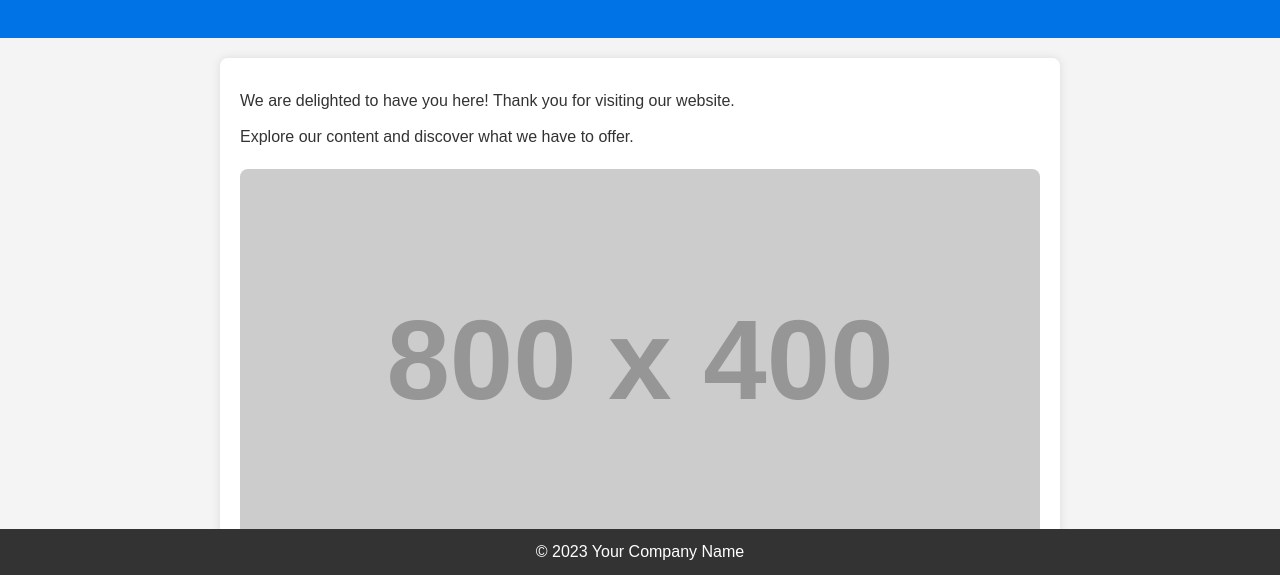
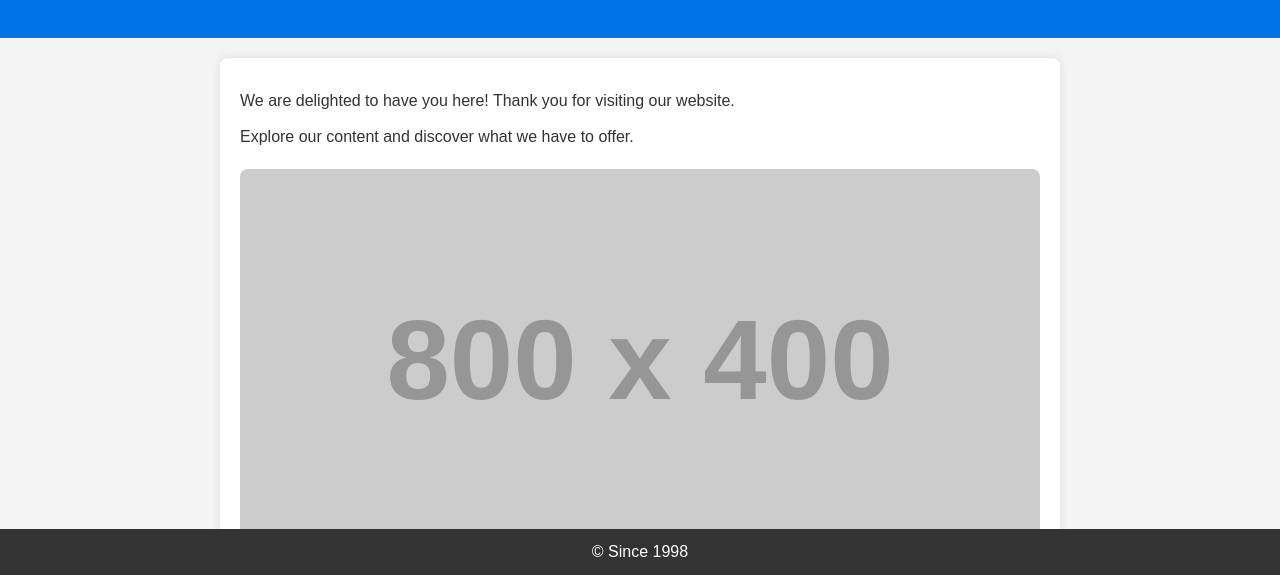
Before and after one commit to hareeshjr1998/hareeshjr1998.github.io, a plain HTML site: page index.html in a window 1280 px wide. Shown: the part 225-800 px from the top of the page. Drawn offline with Linux system fonts and the light colour scheme; placeholder pictures from the web are drawn by us.

Commit message:
Update index.html
hbd

```diff
--- a/index.html
+++ b/index.html
@@ -389,7 +389,7 @@
     </div>
 
     <footer>
-        <p>&copy; 2023 Your Company Name</p>
+        <p>&copy; Since 1998 </p>
     </footer>
 
     <script>
```
